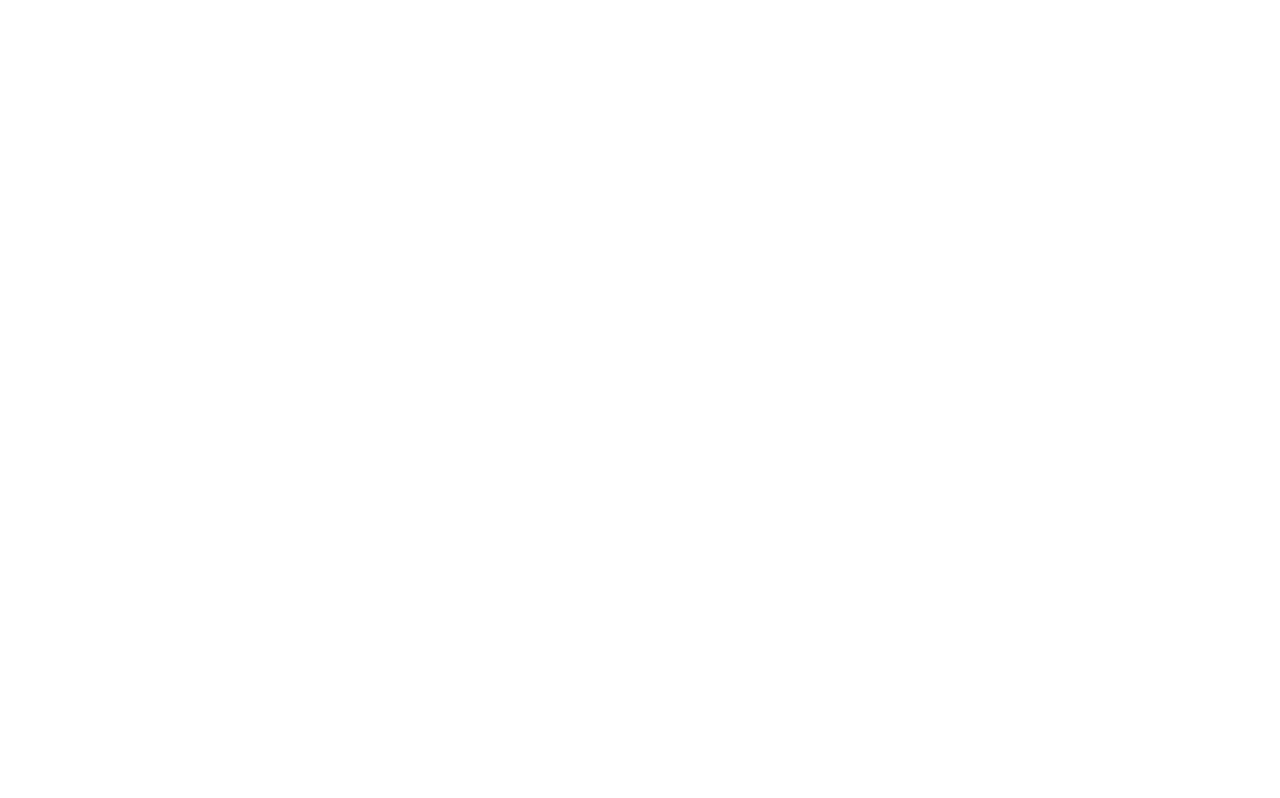
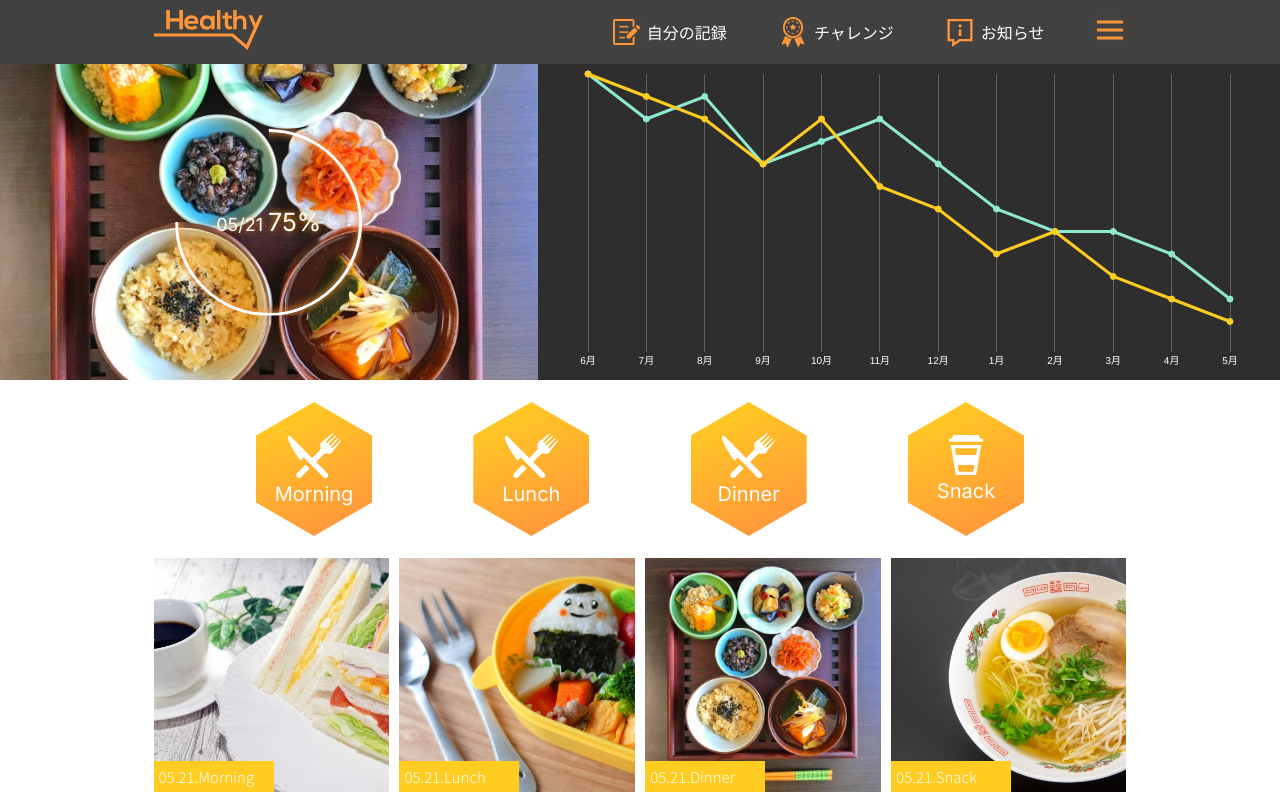
Before and after one commit to SimpleCray/Arent-HealthApp, a React (Create React App) app: page /after-login in a window 1280 px wide. Shown: the top 798 px of the page. Built offline with nearby package versions, Linux system fonts and the light colour scheme.

Commit message:
complete

```diff
--- a/src/App.js
+++ b/src/App.js
@@ -1,5 +1,6 @@
 import { Route, Router, Switch } from 'react-router-dom';
 import history from './@history';
+import AfterLogin from './components/pages/AfterLogin';
 import LandingPage from './components/pages/Landing';
 import MyRecordPage from './components/pages/MyRecord';
 import './scss/app.scss';
@@ -14,6 +15,9 @@ function App() {
                 <Route exact path='/my-record'>
                     <MyRecordPage />
                 </Route>
+                <Route exact path='/after-login'>
+                    <AfterLogin />
+                </Route>
             </Switch>
         </Router>
     );
--- /dev/null
+++ b/src/components/pages/AfterLogin.js
@@ -0,0 +1,55 @@
+import { Line } from 'react-chartjs-2';
+import { Chart as ChartJS, CategoryScale, LinearScale, PointElement, LineElement, Title, Tooltip, Legend } from 'chart.js';
+import { lineChartOptions, mealData, myRecordLineChartData } from '../../shared/mock-data';
+import { Footer, Navbar } from '../shared';
+import { FOOD_MENU } from '../../shared/constants';
+import SVG from '../../resources/svg';
+
+const AfterLogin = () => {
+    ChartJS.register(CategoryScale, LinearScale, PointElement, LineElement, Title, Tooltip, Legend);
+    return (
+        <div className='after-login-page'>
+            <Navbar />
+            <div className='page-container'>
+                <div className='section-top'>
+                    <div className='image-container'>
+                        <div className='circle'>
+                            <div>
+                                <span className='decimal'>05/21</span>
+                                <span className='percent'>75%</span>
+                            </div>
+                        </div>
+                    </div>
+                    <div className='chart-container'>
+                        <Line height='200px' options={lineChartOptions} data={myRecordLineChartData} />
+                    </div>
+                </div>
+                <div className='hex-button-container'>
+                    {FOOD_MENU.map((item, index) => (
+                        <button key={`button-${index}`} className='hex-button'>
+                            {index !== 3 ? <SVG.KnifeFork /> : <SVG.Snack />}
+                            <div className='text'>{item.text}</div>
+                        </button>
+                    ))}
+                </div>
+                <div className='container'>
+                    <div className='card-container wrap' style={{ marginBottom: 20 }}>
+                        {mealData.map((card, index) => (
+                            <div key={index} className={`article-card ${(index + 1) % 4 === 0 && 'last-item'}`}>
+                                <div className='image-container' style={{ background: `url('${card.image}') no-repeat left center` }}>
+                                    <div className='created-date'>{card.description}</div>
+                                </div>
+                            </div>
+                        ))}
+                    </div>
+                </div>
+                <div className='bottom-button-container'>
+                    <button className='bottom-button'>コラムをもっと見る</button>
+                </div>
+            </div>
+            <Footer />
+        </div>
+    );
+};
+
+export default AfterLogin;
--- a/src/resources/svg/index.js
+++ b/src/resources/svg/index.js
@@ -4,6 +4,8 @@ import { ReactComponent as Info } from "./info.svg";
 import { ReactComponent as Memo } from "./memo.svg";
 import { ReactComponent as Menu } from "./menu.svg";
 import { ReactComponent as TopArrow } from "./topArrow.svg";
+import { ReactComponent as KnifeFork } from "./knifeFork.svg";
+import { ReactComponent as Snack } from "./snack.svg";
 
 const SVG = {
     Logo,
@@ -12,6 +14,8 @@ const SVG = {
     Memo,
     Menu,
     TopArrow,
+    KnifeFork,
+    Snack,
 }
 
 export default SVG;
--- a/src/scss/app.scss
+++ b/src/scss/app.scss
@@ -23,6 +23,7 @@
 // pages
 @import 'pages/landing';
 @import 'pages/myRecord';
+@import 'pages/afterLogin';
 
 // themes
 @import 'themes/theme';
--- a/src/scss/base/_base.scss
+++ b/src/scss/base/_base.scss
@@ -36,3 +36,37 @@ body {
     @extend .flex, .align-center, .justify-between;
     margin-bottom: 56px;
 }
+.article-card {
+    @extend .flex-col;
+    width: calc(25% - 8px);
+    height: 222px;
+    margin-right: 8px;
+    font-weight: 300;
+    .image-container {
+        height: 144px;
+        background-size: cover !important;
+        position: relative;
+        .created-date {
+            background: $yellow;
+            font-size: 15px;
+            color: white;
+            width: fit-content;
+            padding: 2px 5px;
+            position: absolute;
+            bottom: 0;
+        }
+    }
+    .description{
+        color: black;
+        font-size: 15px;
+        margin-top: 5px;
+    }
+    .tag-container {
+        @extend .flex;
+        .tag {
+            color: $orange;
+            margin-right: 10px;
+            font-size: 12px;
+        }
+    }
+}
--- /dev/null
+++ b/src/scss/pages/_afterLogin.scss
@@ -0,0 +1,77 @@
+@import '../abstract/variables';
+
+
+.after-login-page {
+    .page-container {
+        margin-top: 0;
+        min-height: calc(100vh - 252px);
+    }
+    .section-top {
+        @extend .flex;
+        height: 316px;
+        width: 100%;
+        .image-container {
+            @extend .flex, .align-center, .justify-center;
+            height: 100%;
+            width: 42%;
+            background-size: cover !important;
+            background: url("../../../public/img/d01.jpg") center;
+            position: relative;
+            .circle {
+                @extend .flex, .align-center, .justify-center;
+                width: 181px;
+                height: 181px;
+                border-radius: 50%;
+                border: 3px solid white;
+                box-shadow: 0 0 10px $orange, inset 0 0 10px $orange;
+                clip-path: polygon(50% 0, 50% 7%, 7% 50%, 0 50%, 0 100%, 50% 100%, 100% 100%, 100% 50%, 100% 0);
+                .decimal {
+                    font-family: 'Inter';
+                    font-size: 18px;
+                    color: white;
+                    text-shadow: 0px 0px 6px #FC7400;
+                }
+                .percent {
+                    margin-left: 5px;
+                    font-family: 'Inter';
+                    font-size: 25px;
+                    color: white;
+                    text-shadow: 0px 0px 6px #FCA500;
+                }
+            }
+        }
+        .chart-container {
+            background: $almostBlack;
+            width: 58%;
+        }
+    }
+
+    .hex-button-container {
+        @extend .flex, .align-center, .justify-between;
+        margin: 22px 20%;
+        .hex-button {
+            width: 116px;
+            height: 134px;
+            clip-path: polygon(50% 0, 100% 25%, 100% 75%, 50% 100%, 0 75%, 0 25%);
+            background: linear-gradient(155.89deg, $yellow 8.26%, $orange 91.18%);
+            border: none;
+            .text {
+                font-family: 'Inter';
+                font-weight: 400;
+                font-size: 20px;
+                color: white;
+            }
+        }
+    }
+    .article-card {
+        padding-bottom: 8px;
+        height: 234px;
+        .image-container {
+            height: 234px;
+        }
+        .created-date {
+            padding: 5px 5px;
+            width: 110px;
+        }
+    }
+}
--- a/src/scss/pages/_landing.scss
+++ b/src/scss/pages/_landing.scss
@@ -26,41 +26,6 @@
         margin-right: 32px;
     }
 
-    .article-card {
-        @extend .flex-col;
-        width: 24%;
-        height: 222px;
-        margin-right: 8px;
-        font-weight: 300;
-        .image-container {
-            height: 144px;
-            background-size: cover !important;
-            position: relative;
-            .created-date {
-                background: $yellow;
-                font-size: 15px;
-                color: white;
-                width: fit-content;
-                padding: 2px 5px;
-                position: absolute;
-                bottom: 0;
-            }
-        }
-        .description{
-            color: black;
-            font-size: 15px;
-            margin-top: 5px;
-        }
-        .tag-container {
-            @extend .flex;
-            .tag {
-                color: $orange;
-                margin-right: 10px;
-                font-size: 12px;
-            }
-        }
-    }
-
     @media screen and (max-width: 1250px) {
 
     }
--- a/src/shared/constants.js
+++ b/src/shared/constants.js
@@ -1,3 +1,5 @@
+import SVG from "../resources/svg";
+
 export const COLOR = {
     yellow: '#FFCC21',
     orange:' #FF963C',
@@ -39,3 +41,10 @@ export const RECORD_CARD = [
     {image: '/img/MyRecommend-2.jpg', header: 'MY EXCERCISE', subText: '自分の運動の記録'},
     {image: '/img/MyRecommend-3.jpg', header: 'MY DIARY', subText: '自分の日記'},
 ]
+
+export const FOOD_MENU = [
+    {icon: SVG.KnifeFork, text: 'Morning'},
+    {icon: SVG.KnifeFork, text: 'Lunch'},
+    {icon: SVG.KnifeFork, text: 'Dinner'},
+    {icon: SVG.Snack, text: 'Snack'},
+]
--- a/src/shared/mock-data.js
+++ b/src/shared/mock-data.js
@@ -51,6 +51,81 @@ export const LANDING_ARTICLE = [
     },
 ];
 
+export const mealData = [
+    {
+        image: 'img/m01.jpg',
+        description: '05.21.Morning',
+    },
+    {
+        image: 'img/l03.jpg',
+        description: '05.21.Lunch',
+    },
+    {
+        image: 'img/d01.jpg',
+        description: '05.21.Dinner',
+    },
+    {
+        image: 'img/l01.jpg',
+        description: '05.21.Snack',
+    },
+    {
+        image: 'img/m01.jpg',
+        description: '05.20.Morning',
+    },
+    {
+        image: 'img/l02.jpg',
+        description: '05.20.Lunch',
+    },
+    {
+        image: 'img/d02.jpg',
+        description: '05.20.Dinner',
+    },
+    {
+        image: 'img/s01.jpg',
+        description: '05.21.Snack',
+    },
+]
+
+export const lineChartOptions = {
+    responsive: true,
+    plugins: {
+        legend: {
+            display: false,
+        },
+    },
+    layout: {
+        padding: {
+            left: 50,
+            right: 50,
+            top: 10,
+            bottom: 10,
+        },
+    },
+    scales: {
+        x: {
+            ticks: {
+                color: 'white',
+                font: {
+                    size: 10,
+                    weight: 300,
+                },
+            },
+            grid: {
+                drawBorder: false, // <-- this removes axis line
+                lineWidth: 0.7,
+                color: COLOR.gray,
+            },
+        },
+        y: {
+            display: false,
+            grid: {
+                display: false,
+            },
+        },
+    },
+    maintainAspectRatio: false,
+};
+
 export const myRecordLineChartData = {
     labels: ['6月', '7月', '8月', '9月', '10月', '11月', '12月', '1月', '2月', '3月', '4月', '5月',],
     datasets: [
```
Also changed, not shown: src/components/pages/MyRecord.js (+2 -41 lines), src/resources/svg/knifeFork.svg (added), src/resources/svg/snack.svg (added).
